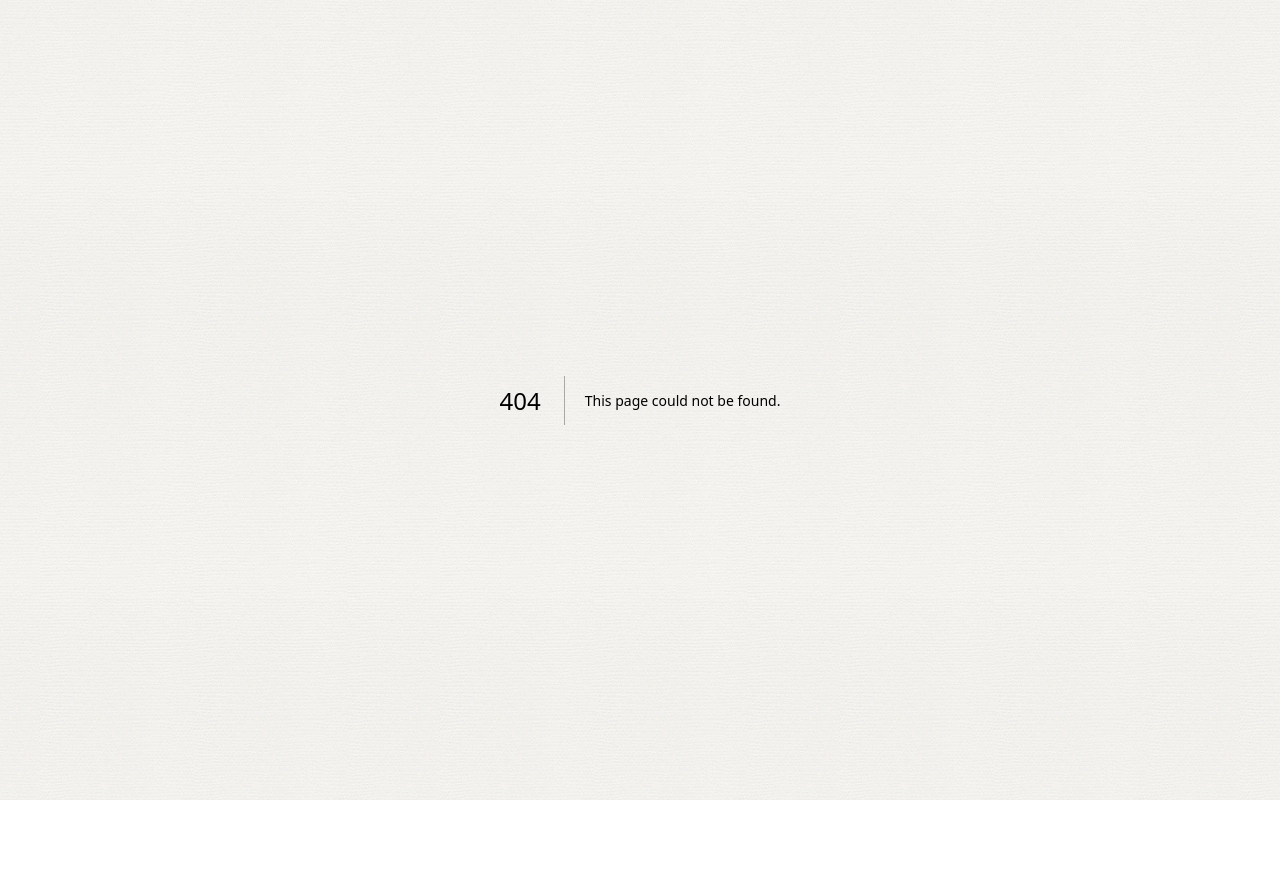
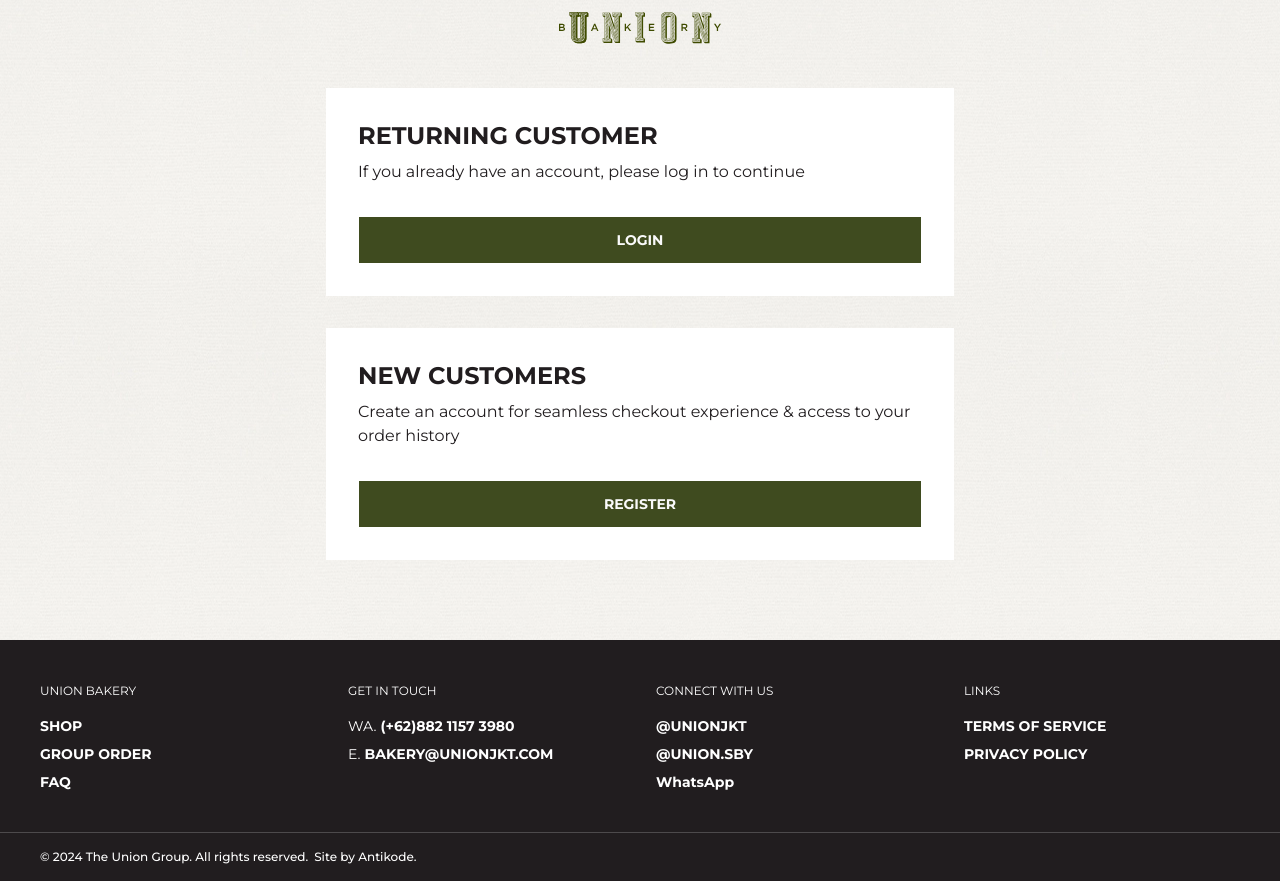
Before and after one commit to up2dul/cake-commerce, a Next.js app: page /auth/login in a window 1280 px wide. Before the commit this address had no page. Before the commit the page ends 800 px from the top, so only its background shows below. Built offline with nearby package versions, Linux system fonts and the light colour scheme; a web font is replaced by a local one.

Commit message:
feat: create base contents for auth pages

```diff
--- /dev/null
+++ b/src/app/auth/layout.tsx
@@ -0,0 +1,14 @@
+import { Footer } from "@/components/layout/footer";
+
+export default function AuthLayout({
+	children,
+}: Readonly<{
+	children: React.ReactNode;
+}>) {
+	return (
+		<main>
+			{children}
+			<Footer />
+		</main>
+	);
+}
--- /dev/null
+++ b/src/app/auth/login/page.tsx
@@ -0,0 +1,41 @@
+import Image from "next/image";
+import Link from "next/link";
+import LogoImage from "@/assets/cake-commerce-logo-dark.svg";
+import { Button, ButtonLink } from "@/components/ui/button";
+
+export default function Login() {
+	return (
+		<>
+			<section className="py-3 flex items-center justify-center">
+				<Link href="/" aria-label="Cake Commerce Home">
+					<Image src={LogoImage} alt="Cake Commerce Logo" />
+				</Link>
+			</section>
+
+			<section className="mt-8 mx-auto p-8 bg-white text-raisin-black w-full sm:w-4/5 md:w-3/5 lg:w-157">
+				<h1 className="font-bold text-xl md:text-2xl">RETURNING CUSTOMER</h1>
+				<p className="mt-2 text-sm md:text-base">
+					If you already have an account, please log in to continue
+				</p>
+
+				<form className="mt-8">
+					<Button type="submit" size="lg" className="w-full">
+						LOGIN
+					</Button>
+				</form>
+			</section>
+
+			<section className="mt-8 mb-10 mx-auto p-8 bg-white w-full md:mb-20 sm:w-4/5 md:w-3/5 lg:w-157">
+				<h1 className="font-bold text-xl md:text-2xl">NEW CUSTOMERS</h1>
+				<p className="mt-2 text-sm md:text-base">
+					Create an account for seamless checkout experience & access to your
+					order history
+				</p>
+
+				<ButtonLink href="/auth/register" size="lg" className="mt-8 w-full">
+					REGISTER
+				</ButtonLink>
+			</section>
+		</>
+	);
+}
--- /dev/null
+++ b/src/app/auth/register/page.tsx
@@ -0,0 +1,30 @@
+import Image from "next/image";
+import Link from "next/link";
+import LogoImage from "@/assets/cake-commerce-logo-dark.svg";
+import { Button } from "@/components/ui/button";
+
+export default function Register() {
+	return (
+		<>
+			<section className="py-3 flex items-center justify-center">
+				<Link href="/" aria-label="Cake Commerce Home">
+					<Image src={LogoImage} alt="Cake Commerce Logo" />
+				</Link>
+			</section>
+
+			<section className="mt-8 mb-10 mx-auto p-8 bg-white text-raisin-black w-full md:mb-22.5 sm:w-4/5 md:w-3/5 lg:w-157">
+				<h1 className="font-bold text-xl md:text-2xl">NEW CUSTOMERS</h1>
+				<p className="mt-2 text-sm md:text-base">
+					Create an account for seamless checkout experience & access to your
+					order history
+				</p>
+
+				<form className="mt-8">
+					<Button type="submit" size="lg" className="w-full">
+						REGISTER
+					</Button>
+				</form>
+			</section>
+		</>
+	);
+}
```
